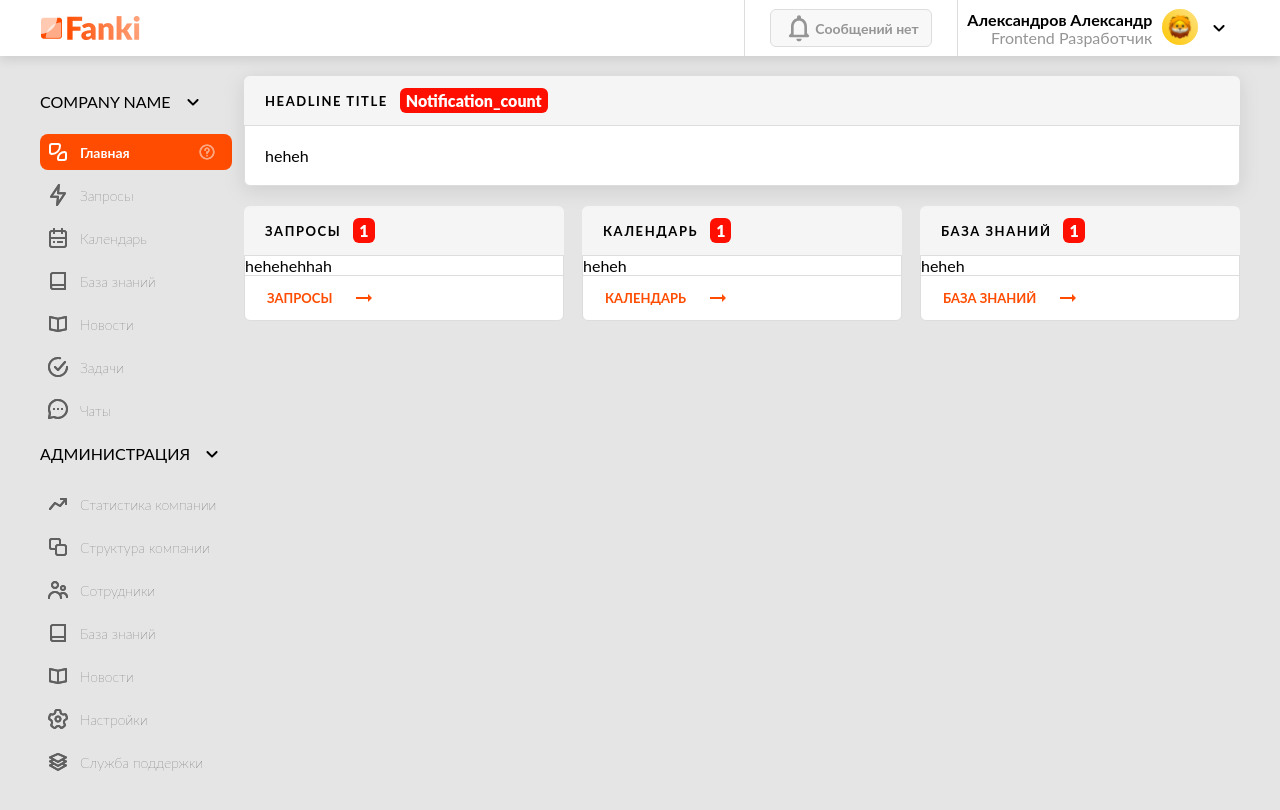
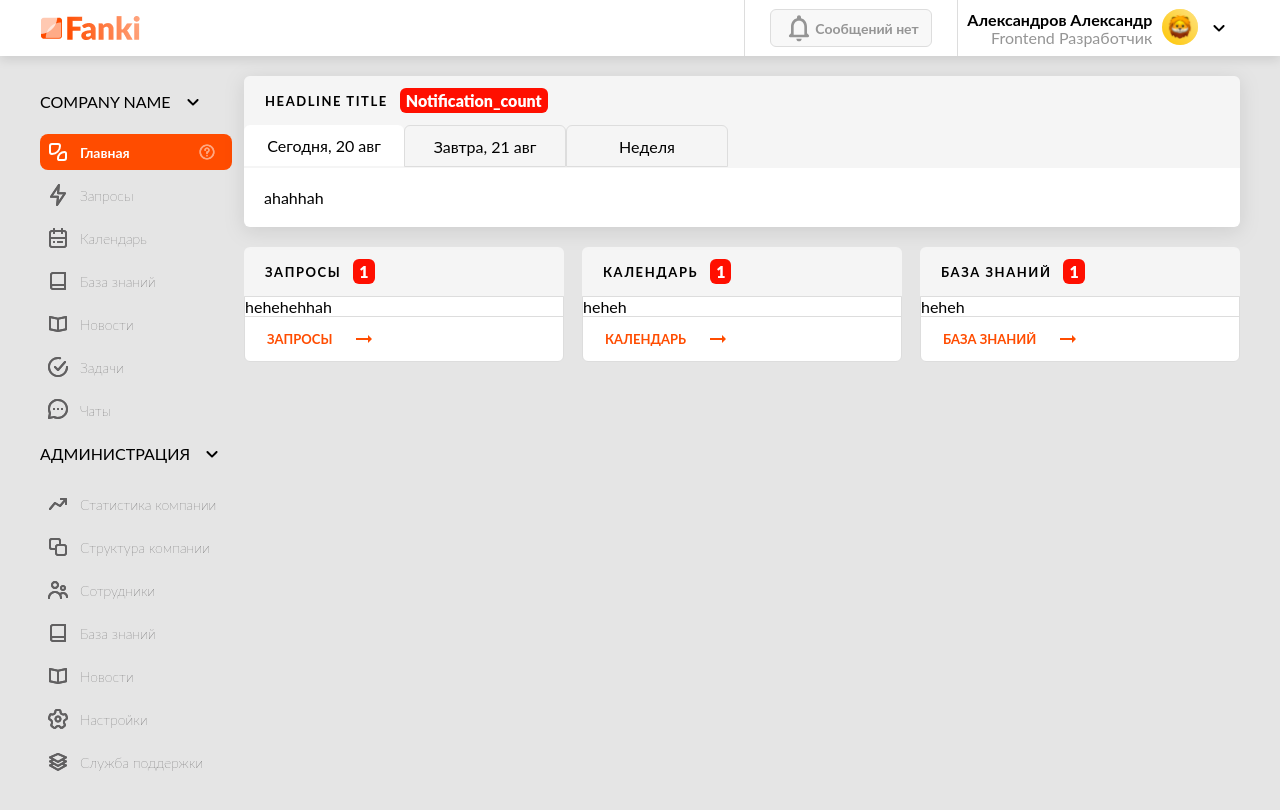
Before and after one commit to ErlanArtykbaev/fanki-task, a React (Create React App) app: page / in a window 1280 px wide. Shown: the top 810 px of the page. Built offline with nearby package versions, Linux system fonts and the light colour scheme.

Commit message:
tabs ready

```diff
--- a/src/assets/scss/_block.scss
+++ b/src/assets/scss/_block.scss
@@ -9,10 +9,8 @@
   @include blocksTitle();
   .content{
     background-color: white;
-    border: 1px solid #DDDDDD;
     box-sizing: border-box;
     border-radius: 0px 0px 6px 6px;
-    padding: 20px;
   }
 }
 
--- /dev/null
+++ b/src/assets/scss/_tabs.scss
@@ -0,0 +1,33 @@
+.tabs{
+  padding: 0;
+  .tab-list {
+    display: flex;
+    padding: 0;
+    margin: 0;
+    list-style: none;
+    background-color: #f5f5f5;
+    border-bottom: 1px solid transparent;
+    box-sizing: border-box;
+  }
+  .tab-active {
+    background-color: white;
+    @include flexCenter();
+    width: 130px;
+    height: 40px;
+    padding: 0 15px;
+    border-bottom: 1px solid white;
+    border-radius: 6px 6px 0 0;
+  }
+  .tab-normal {
+    @include flexCenter();
+    width: 130px;
+    height: 40px;
+    padding: 0 15px;
+    border: 1px solid #DDD;
+    border-radius: 6px 6px 0 0;
+  }
+  .tab-content{
+    padding: 20px;
+  }
+
+}
--- a/src/assets/scss/style.scss
+++ b/src/assets/scss/style.scss
@@ -5,6 +5,7 @@
 @import './header';
 @import './block';
 @import './home';
+@import './tabs';
 
 .app{
   .sidebar-pages{
--- a/src/components/menus/header/Header.js
+++ b/src/components/menus/header/Header.js
@@ -11,7 +11,7 @@ const Header = () => {
     <header>
       <div className='contents'>
         <NavLink to='/' className='logo-link'>
-          <img src={logo} />
+          <img src={logo} alt='logo' />
         </NavLink>
         <div className='right'>
           <Notifications />
--- a/src/components/menus/header/Notifications.js
+++ b/src/components/menus/header/Notifications.js
@@ -1,8 +1,6 @@
 import React from 'react'
 
 import NotificationsNoneRoundedIcon from '@material-ui/icons/NotificationsNoneRounded'
-
-import bell from '../../../assets/img/bell.svg'
 
 const Notifications = () => {
   return(
--- a/src/components/menus/header/User.js
+++ b/src/components/menus/header/User.js
@@ -15,7 +15,7 @@ const User = () => {
         </div>
       </div>
       <div className='avatar'>
-        <img src={lion} className='lion' />
+        <img src={lion} className='lion' alt='lion' />
       </div>
       <ExpandMoreRoundedIcon className='more' />
     </div>
--- a/src/components/menus/sidebar/items/Item.js
+++ b/src/components/menus/sidebar/items/Item.js
@@ -6,7 +6,7 @@ import questionmark from '../../../../assets/img/sidebar/question-mark-circle.sv
 const Item = (props) => {
   return(
     <NavLink to={props.to} className={props.class}>
-      <img src={props.icon} />
+      <img src={props.icon} alt='icon' />
       <div className='to-questionmark'>
         <p>
           {props.title}
@@ -15,6 +15,7 @@ const Item = (props) => {
           style={{
             display: props.class.includes('active') ? 'block' : 'none'
           }}
+          alt='questionmark'
           src={questionmark} />
       </div>
     </NavLink>
--- a/src/components/pages/Home.js
+++ b/src/components/pages/Home.js
@@ -1,5 +1,6 @@
 import React from 'react'
 import Block from '../reusable/blocks/Block'
+import Tabs from '../../containers/Tabs'
 
 const Home = () => {
   return(
@@ -8,7 +9,11 @@ const Home = () => {
         title='Headline title'
         count='Notification_count'
         class='block-headline-title'>
-        heheh
+        <Tabs >
+          <div label='Сегодня, 20 авг'>ahahhah</div>
+          <div label='Завтра, 21 авг'>bababab</div>
+          <div label='Неделя'>cacaca</div>
+        </Tabs>
       </Block>
       <div className='three-blocks'>
         <Block
--- /dev/null
+++ b/src/components/reusable/tab/TabContent.js
@@ -0,0 +1,14 @@
+import React from "react";
+
+const TabContent = props => {
+  return (
+    <div
+      onClick={() => props.onClickTab(props.label)}
+      className={props.active === props.label ? "tab-active" : "tab-normal"}
+    >
+      {props.label}
+    </div>
+  );
+};
+
+export default TabContent;
--- a/src/containers/Tabs.js
+++ b/src/containers/Tabs.js
@@ -0,0 +1,47 @@
+import React, { useState, useEffect } from 'react'
+
+import TabContent from '../components/reusable/tab/TabContent'
+
+const Tabs = (props) => {
+  const [active, setActive] = useState(props.children[0].props.label)
+  const [content, setContent] = useState('')
+
+  useEffect(() => {
+    let a = ''
+    for(let i = 0; i < props.children.length; i++){
+      if(active === props.children[i].props.label){
+        a = props.children[i].props.children
+      }
+    }
+    setContent(a)
+  }, [active])
+
+  const clickHandler = (tab) => {
+    setActive(tab)
+  }
+
+  return(
+    <div className='tabs'>
+      <div className="tab-list">
+        {props.children.map(child => {
+          let { label } = child.props;
+          return (
+            <TabContent
+              key={label}
+              label={label}
+              active={active}
+              onClickTab={clickHandler}
+            />
+          );
+        })}
+      </div>
+      <div className='tab-content'>
+        {
+          content
+        }
+      </div>
+    </div>
+  )
+}
+
+export default Tabs
```
